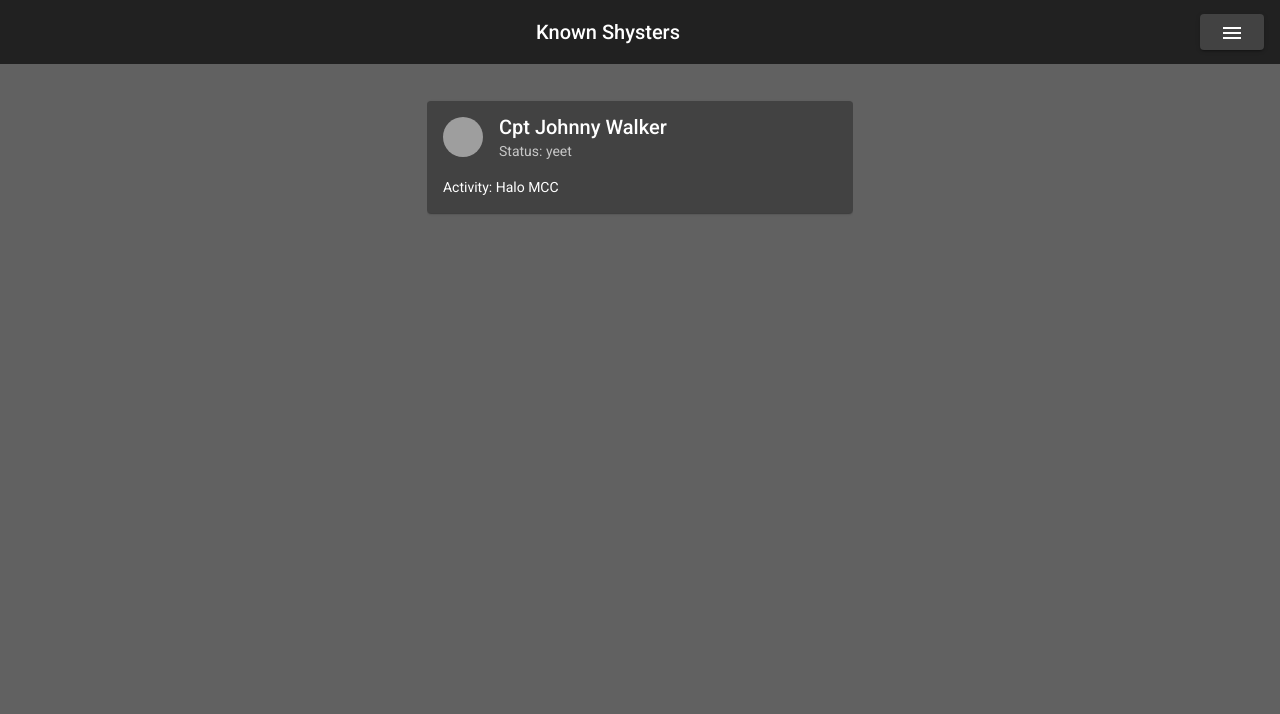
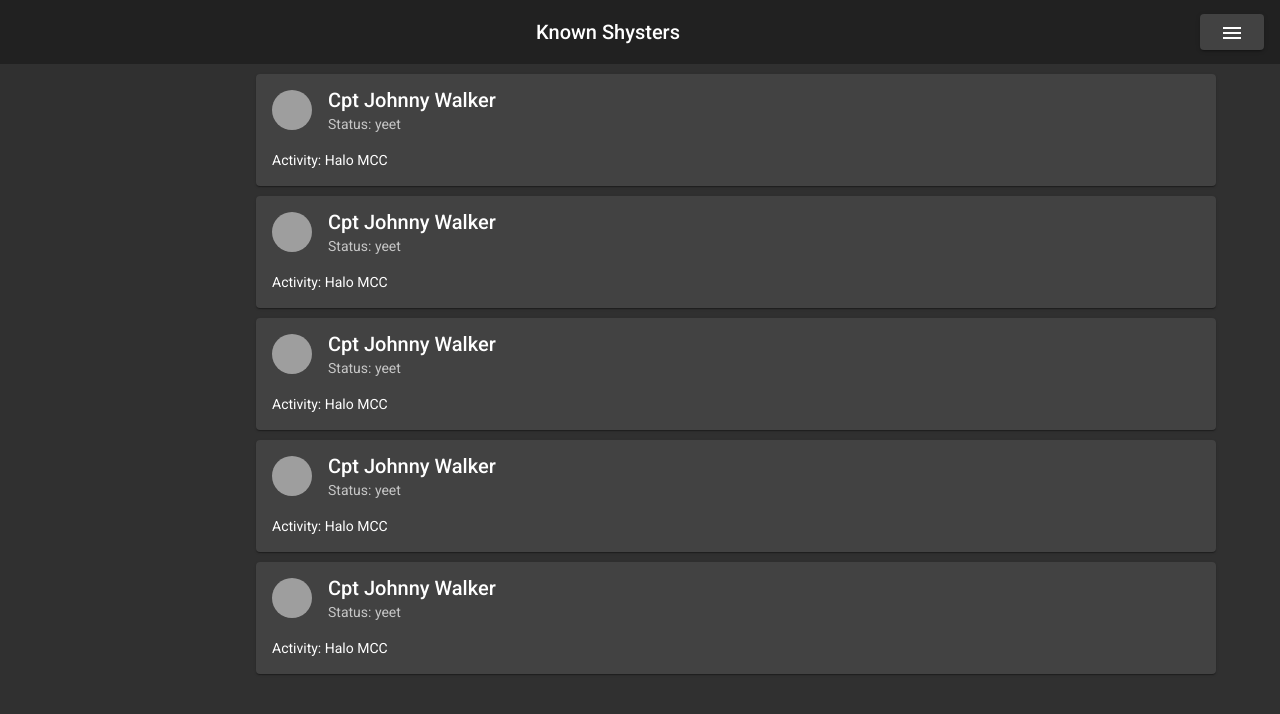
Before and after one commit to AustinMooreT/KnownShystersWebsite, an Angular app: page / in a window 1280 px wide. Shown: the top 714 px of the page. Built offline with nearby package versions, Linux system fonts and the light colour scheme; grey boxes are pictures that could not be loaded.

Commit message:
adds sidenav ripples and messes with card size.

```diff
--- a/src/app/app.component.html
+++ b/src/app/app.component.html
@@ -17,8 +17,6 @@
 
     <mat-sidenav-content>
       <app-main-page></app-main-page>
-      <app-main-page></app-main-page>
-      <app-main-page></app-main-page>
     </mat-sidenav-content>
 
     <mat-sidenav class="sidenav-box" #sidenav mode="side" position="end">
--- a/src/app/main-page/main-page.component.html
+++ b/src/app/main-page/main-page.component.html
@@ -1,5 +1,7 @@
-<mat-grid-list class="mainPage" cols="3" rowHeight="100%">
-  <mat-grid-tile colspan="1"></mat-grid-tile>
-  <mat-grid-tile colspan="1"><app-shyster></app-shyster></mat-grid-tile>
-  <mat-grid-tile colspan="1"></mat-grid-tile>
-</mat-grid-list>
+<div class="shyster-flex">
+  <app-shyster class="shyster-card"></app-shyster>
+  <app-shyster class="shyster-card"></app-shyster>
+  <app-shyster class="shyster-card"></app-shyster>
+  <app-shyster class="shyster-card"></app-shyster>
+  <app-shyster class="shyster-card"></app-shyster>
+</div>
--- a/src/app/main-page/main-page.component.scss
+++ b/src/app/main-page/main-page.component.scss
@@ -2,7 +2,16 @@
     background-color: #616161;
   }
 
+.shyster-flex{
+  display: flex;
+  flex-direction: column;
+}
+
+.shyster-card {
+  padding-top: 10px;
+  padding-left: 20%;
+  padding-right: 5%;
+}
+
 app-shyster{
-  width: 100%;
-  height: 90%;
 }
```
